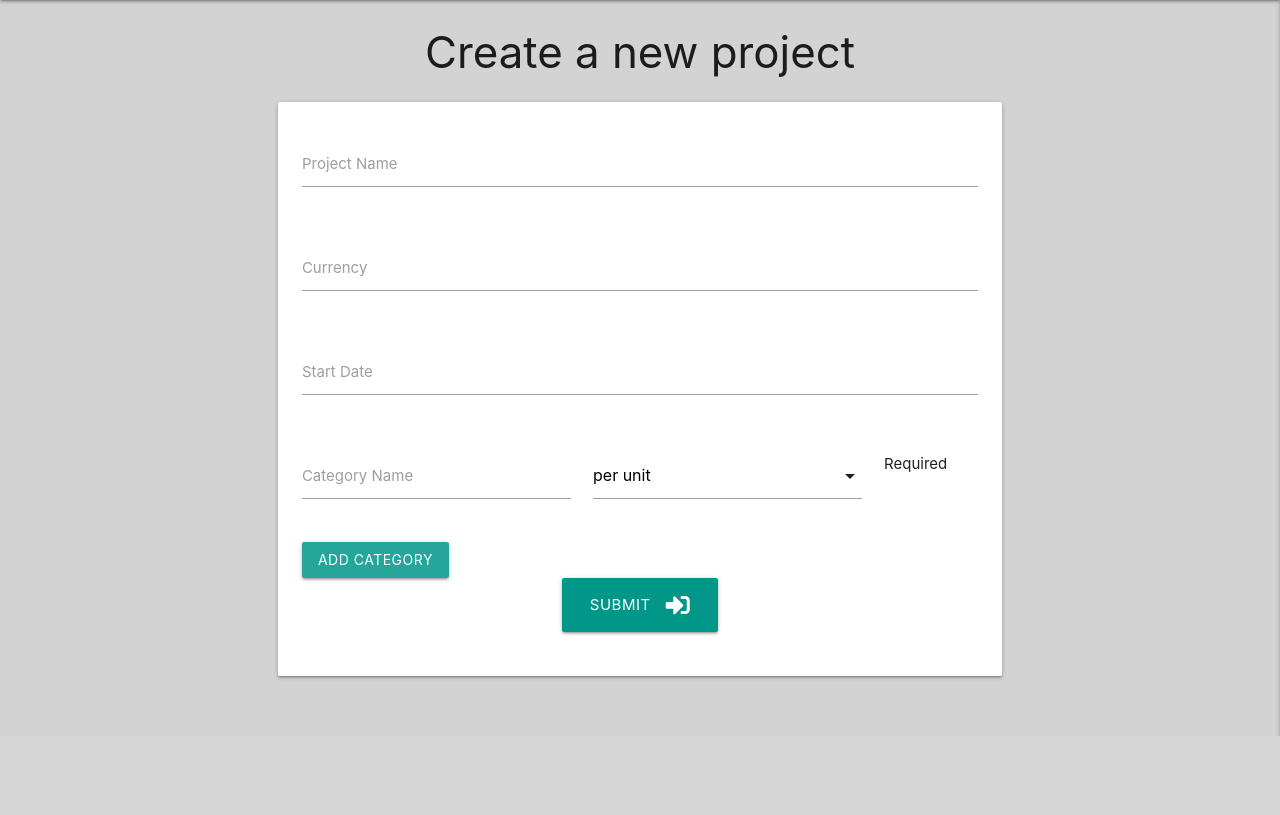
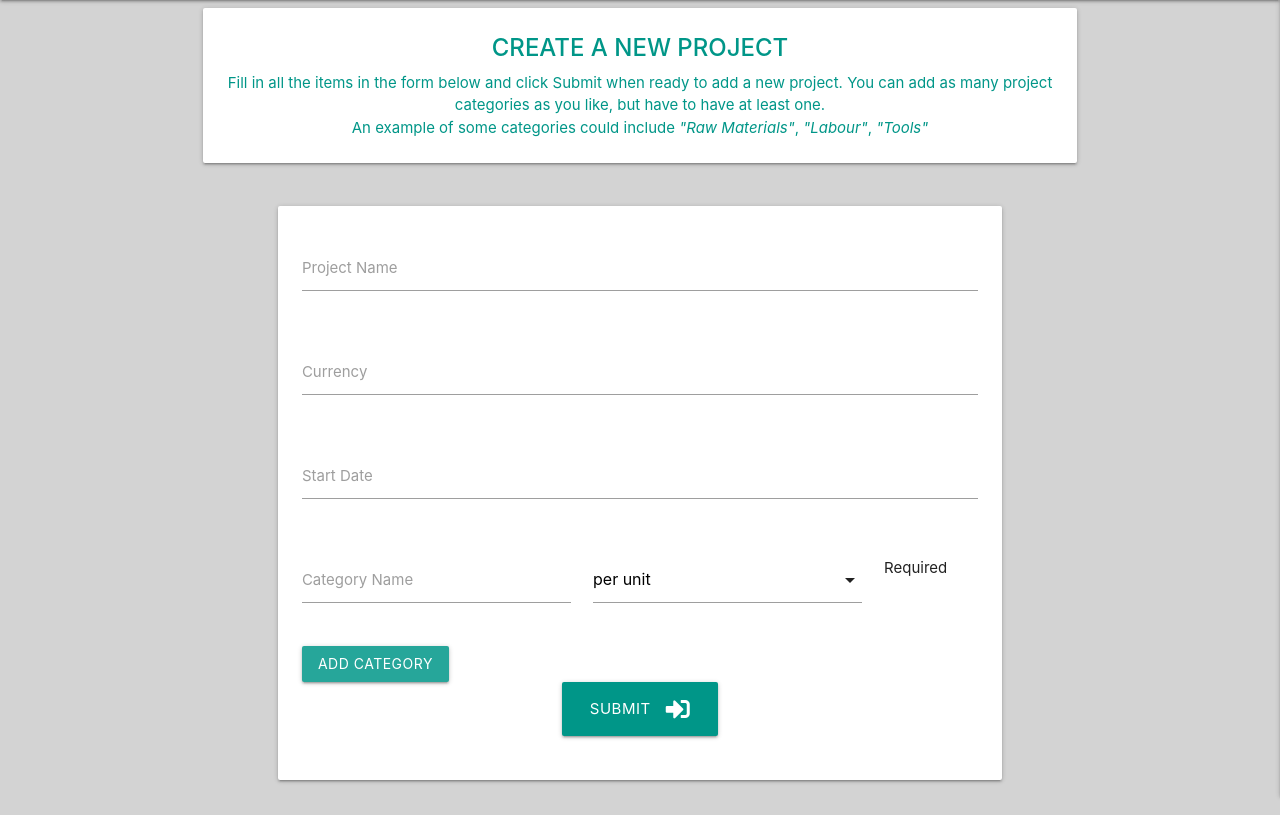
Before and after one commit to Code-Institute-Submissions/nic-was-project-budget_AprResub, a Flask app: page /create_project in a window 1280 px wide. Shown: the part 64-879 px from the top of the page. Before the commit the page ends 800 px from the top, so only its background shows below. Run offline with Flask 2, Linux system fonts and the light colour scheme; the visitor is signed in with stand-in values (Sample User, id 1); some libraries are stand-ins or nearby versions.

Commit message:
Editing the heading on the page to be consistent with the projects and budgets templates

```diff
--- a/templates/create_projects.html
+++ b/templates/create_projects.html
@@ -1,8 +1,21 @@
 {% extends "base.html" %}
 {% block content %}
 
+    <div class="row">
+        <div class="col s12 m12">
+        <div class="card white darken-1">
+            <div class="card-content teal-text center-align">
+            <span class="card-title"><strong>CREATE A NEW PROJECT</strong></span>
+            <p>Fill in all the items in the form below and click Submit when ready to add a new project.
+                You can add as many project categories as you like, but have to have at least one.
+            </p>
+            <p>An example of some categories could include <em>"Raw Materials"</em>,
+                <em>"Labour"</em>, <em>"Tools"</em></p>
+            </div>
+        </div>
+        </div>
+    </div>
 
-    <h3 class="center-align">Create a new project</h3>
 
     <div class="row">
         <form id="new-project" class="col s12 m10 offset-m1" method="POST" action="{{ url_for('create_project') }}" >
```
